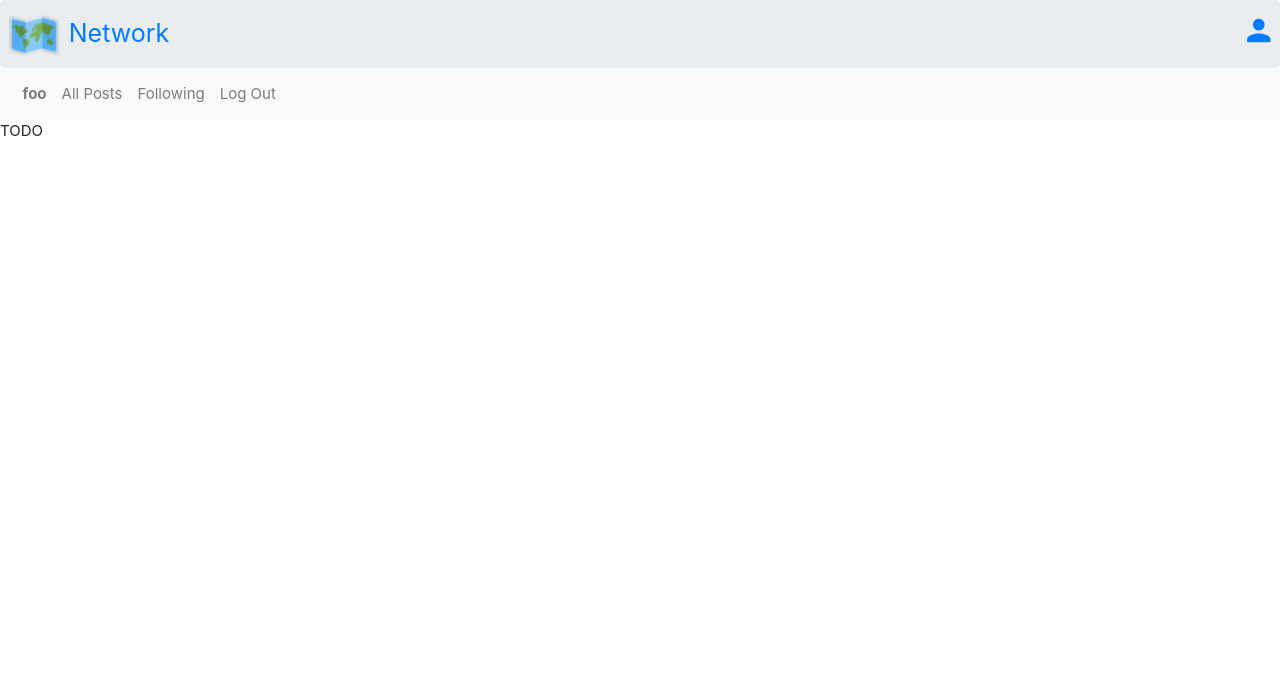
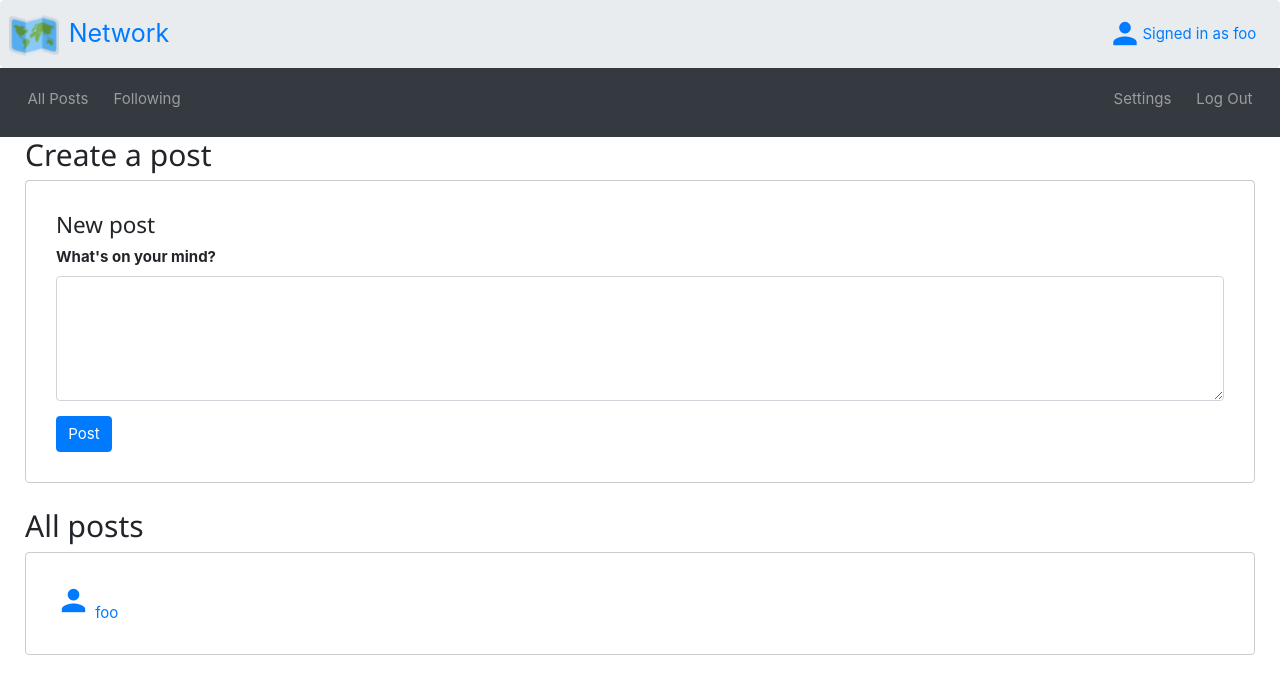
Before and after one commit to saadmarwan16/Network, a Django app: page / in a window 1280 px wide. Shown: the top 694 px of the page. Run offline with Django 3.2, Linux system fonts and the light colour scheme; a user stored in the database is signed in; some libraries are stand-ins or nearby versions.

Commit message:
Initial homepage design

```diff
--- a/project4/network/static/network/styles/logo.css
+++ b/project4/network/static/network/styles/logo.css
@@ -1,41 +1,52 @@
+.logo-container, .logo-image-container, .brand-name {
+    display: inline-block;
+}
+
+.logo, .user, .profile {
+    display: flex;
+    align-items: center;
+}
+
 .logo-container {
-    display: inline-block;
+    height: 60px;
+}
+
+.logo:hover, .profile:hover {
+    border: 2px solid #007bff;
 }
 
 .logo {
     box-sizing: border-box;
     height: 100%;
     width: 100%;
-    display: flex;
-    align-items: center;
     padding: 5px;
 }
 
-.logo:hover {
-    border: 2px solid blue;
+.logo:hover, .profile:hover {
     text-decoration: none;
 }
 
 .logo-image-container {
-    display: inline-block;
     width: 50px;
     margin-right: 10px;
 }
 
 .logo-image {
-    height: 100%;
     width: 100%;
 }
 
 .brand-name {
-    display: inline-block;
     font-size: 25px;
 }
 
 .user {
-    display: block;
     float: right;
     height: 60px;
-    display: flex;
-    align-items: center;
+    margin-right: 15px;
 }
+
+.profile {
+    width: 100%;
+    height: 100%;
+    padding: 5px;
+}
--- /dev/null
+++ b/project4/network/static/network/styles/nav.css
@@ -0,0 +1,12 @@
+.posts, .following, .login, .settings, .logout, .register {
+    display: inline-block;
+    margin: 5px;
+}
+
+.posts, .following {
+    float: left;
+}
+
+.login, .settings, .logout, .register {
+    float: right;
+}
--- a/project4/network/static/network/styles/styles.css
+++ b/project4/network/static/network/styles/styles.css
@@ -0,0 +1,10 @@
+h2 {
+    padding-left: 25px;
+}
+
+.home-jumbotron {
+    padding: 2rem;
+    margin: 0px 25px 25px 25px;
+    background: white;
+    border: 1px solid rgba(0, 0, 0, 0.2);
+}
--- a/project4/network/templates/network/index.html
+++ b/project4/network/templates/network/index.html
@@ -1,5 +1,31 @@
 {% extends "network/layout.html" %}
 
 {% block body %}
-    TODO
+    <h2>Create a post</h2>
+    <div class="jumbotron home-jumbotron">
+        <h4>New post</h4>
+        <form action="#">
+            <div class="form-group">
+                <label for="post" style="font-weight: bold;">What's on your mind?</label>
+                <textarea class="form-control" rows="5" id="post" name="text"></textarea>
+              </div>
+              <button type="submit" class="btn btn-primary">Post</button>
+        </form>
+    </div>
+
+    <h2>All posts</h2>
+    <div class="jumbotron home-jumbotron">
+        <a title="My profile" href="#">
+            <i class="material-icons" style="font-size: 35px;">person</i>
+            <span>{{ user.username }}</span>
+        </a>
+
+        <!-- <form action="#">
+            <div class="form-group">
+                <label for="post" style="font-weight: bold;">What's on your mind?</label>
+                <textarea class="form-control" rows="5" id="post" name="text"></textarea>
+              </div>
+              <button type="submit" class="btn btn-primary">Post</button>
+        </form> -->
+    </div>
 {% endblock %}
--- a/project4/network/templates/network/layout.html
+++ b/project4/network/templates/network/layout.html
@@ -18,6 +18,7 @@
 
         <link href="{% static 'network/styles/styles.css' %}" rel="stylesheet">
         <link href="{% static 'network/styles/logo.css' %}" rel="stylesheet">
+        <link href="{% static 'network/styles/nav.css' %}" rel="stylesheet">
     </head>
     <body>
 
@@ -34,36 +35,44 @@
                 </a>
             </div>
             <div class="user">
-
                 <a title="My profile" class="profile" href="#">
                     <i class="material-icons" style="font-size: 35px;">person</i>
+
+                    {% if user.is_authenticated %}
+                        <span>Signed in as {{ user.username }}</span>
+                    {% else %}
+                        <span>Not signed in</span>
+                    {% endif %}
                 </a>
             </div>
         </div>
 
-        <nav class="navbar navbar-expand-lg navbar-light bg-light">
-            <div>
-              <ul class="navbar-nav mr-auto">
-                {% if user.is_authenticated %}
-                    <li class="nav-item">
-                        <a class="nav-link" href="#"><strong>{{ user.username }}</strong></a>
-                    </li>
-                {% endif %}
-                <li class="nav-item">
+        <nav class="navbar navbar-expand-lg navbar-dark bg-dark" style="position: sticky; top: 0;">
+            <div style="width: 100%">
+                <ul class="navbar-nav mr-auto" style="display: inline-block;">
+                    <li class="nav-item posts">
                         <a class="nav-link" href="{% url 'index' %}">All Posts</a>
                     </li>
                     {% if user.is_authenticated %}
-                    <li class="nav-item">
+                        <li class="nav-item following">
                             <a class="nav-link" href="#">Following</a>
                         </li>
-                    <li class="nav-item">
+                    {% endif %}
+                </ul>
+
+                <ul class="navbar-nav mr-auto" style="display: block; float: right;">
+                    {% if user.is_authenticated %}
+                        <li class="nav-item logout">
                             <a class="nav-link" href="{% url 'logout' %}">Log Out</a>
                         </li>
+                        <li class="nav-item settings">
+                            <a class="nav-link" href="#">Settings</a>
+                        </li>
                     {% else %}
-                    <li class="nav-item">
+                        <li class="nav-item login">
                             <a class="nav-link" href="{% url 'login' %}">Log In</a>
                         </li>
-                    <li class="nav-item">
+                        <li class="nav-item register">
                             <a class="nav-link" href="{% url 'register' %}">Register</a>
                         </li>
                     {% endif %}
```
Also changed, not shown: project4/db.sqlite3. Lines whose indentation alone changed are shown as unchanged.
